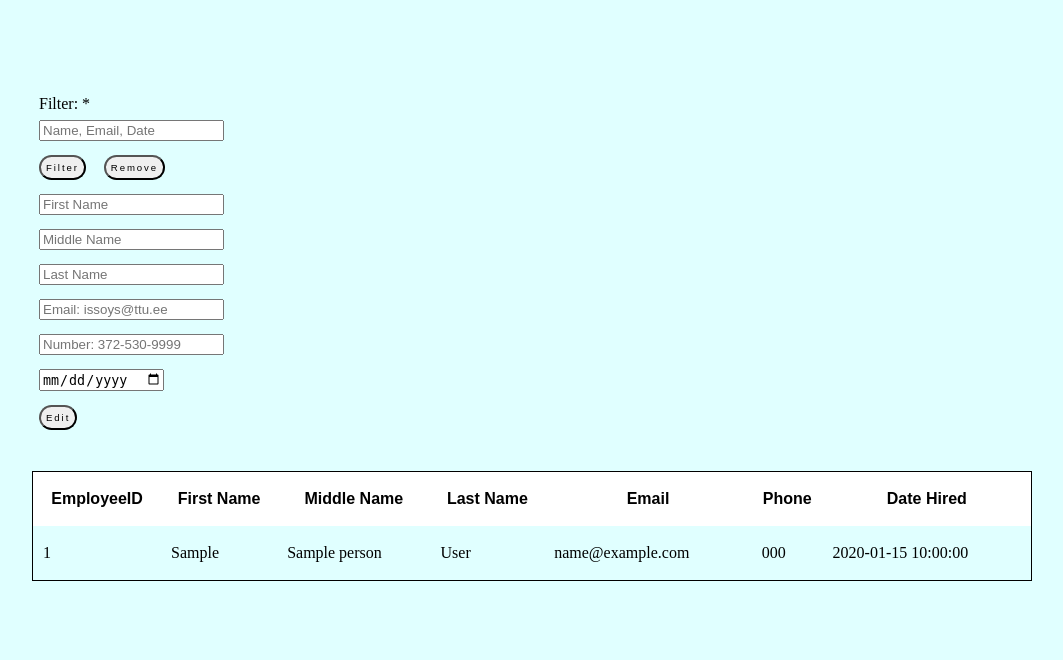
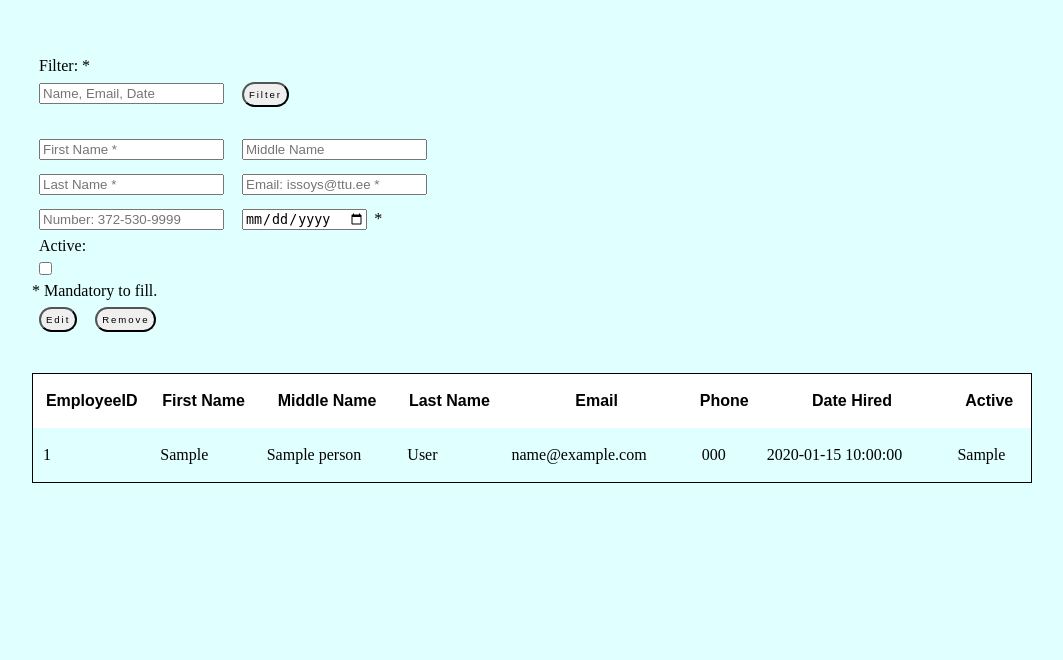
Before and after one commit to alxso/EmployeeSystem, a PHP site: page /employees.php in a window 1280 px wide. Shown: the part 89-749 px from the top of the page, without its empty margins (96-1159 px from the left). Run offline with PHP 8.4, Linux system fonts and the light colour scheme; tables that the repository leaves empty or names only in its code hold one stand-in row (values such as "Sample post"); some libraries are stand-ins or nearby versions.

Commit message:
final fix

```diff
--- a/employees.php
+++ b/employees.php
@@ -30,19 +30,23 @@
 
     <form action="employees.php" method="POST">
         <br><label for="filter">Filter: *</label><br>
-        <input type="text" id="filter" name="filter" placeholder="Name, Email, Date"><br>
-        <input type="submit" id="filterbutton" name="filterbutton" value="Filter"></input>
+        <input type="text" id="filter" name="filter" placeholder="Name, Email, Date">
+        <input type="submit" id="filterbutton" name="filterbutton" value="Filter"></input><br><br>
+        <input type="text" id="fname" name="fname" placeholder="First Name *">
+        <input type="text" id="mname" name="mname" placeholder="Middle Name"><br>
+        <input type="text" id="lname" name="lname" placeholder="Last Name *">
+        <input type="email" id="email" name="email" placeholder="Email: issoys@ttu.ee *"><br>
+        <input type="phone" id="phone" name="phone" placeholder="Number: 372-530-9999" pattern="[0-9]{3}-[0-9]{3}-[0-9]{4}">
+        <input type="date" id="hiredate" name="hiredate">*<br>
+        <label for="active">Active:</label><br>
+        <input type="checkbox" id="active" name="active" value="YES">
+        <br>* Mandatory to fill.</br>
+        <input type="submit" onclick="getIDtoEdit();" name="editbutton" value="Edit"></input>
         <input type="submit" onclick="getIDtoRemove();" name="removebutton" value="Remove"></input><br>
-        <input type="text" id="fname" name="fname" placeholder="First Name"><br>
-        <input type="text" id="mname" name="mname" placeholder="Middle Name"><br>
-        <input type="text" id="lname" name="lname" placeholder="Last Name"><br>
-        <input type="email" id="email" name="email" placeholder="Email: issoys@ttu.ee"><br>
-        <input type="phone" id="phone" name="phone" placeholder="Number: 372-530-9999" pattern="[0-9]{3}-[0-9]{3}-[0-9]{4}"><br>
-        <input type="date" id="hiredate" name="hiredate" placeholder="Date: dd/mm/yyyy"><br>
-        <input type="submit" onclick="getIDtoEdit();" name="editbutton" value="Edit"></input>
     </form><br>
 
     <?php
+    error_reporting(0);
     $link = mysqli_connect("localhost", "root", "", "employee_db", 3305);
     if (isset($_POST["filterbutton"])) {
 
@@ -64,6 +68,7 @@
             <th> <font face="Arial">Email</font> </th>
             <th> <font face="Arial">Phone</font> </th>
             <th> <font face="Arial">Date Hired</font> </th>
+            <th> <font face="Arial">Active</font> </th>
         </tr>';
 
         if ($result = $link->query($sqlfilter)) {
@@ -75,6 +80,7 @@
                 $field4 = $row["email"];
                 $field5 = $row["phone"];
                 $field6 = $row["hiredate"];
+                $field7 = $row["active"];
 
                 echo "<tr>
                   <td>$field0</td>
@@ -84,11 +90,11 @@
                   <td>$field4</td>
                   <td>$field5</td>
                   <td>$field6</td>
+                  <td>$field7</td>
               </tr>";
             }
             $result->free();
         }
-
     } else {
 
         if ($link === false) {
@@ -107,6 +113,7 @@
             <th> <font face="Arial">Email</font> </th>
             <th> <font face="Arial">Phone</font> </th>
             <th> <font face="Arial">Date Hired</font> </th>
+            <th> <font face="Arial">Active</font> </th>
         </tr>';
 
         if ($result = $link->query($sqldefault)) {
@@ -118,6 +125,7 @@
                 $field4 = $row["email"];
                 $field5 = $row["phone"];
                 $field6 = $row["hiredate"];
+                $field7 = $row["active"];
 
                 echo "<tr>
                   <td>$field0</td>
@@ -127,11 +135,11 @@
                   <td>$field4</td>
                   <td>$field5</td>
                   <td>$field6</td>
+                  <td>$field7</td>
               </tr>";
             }
             $result->free();
         }
-
     }
 
 
@@ -147,25 +155,30 @@
     }
 
 
-    function table_edit($fetchid,$fname, $mname, $lname, $email, $phone, $hiredate)
+    function table_edit($fetchid, $fname, $mname, $lname, $email, $phone, $hiredate, $active)
     {
         global $link;
 
-        $sqledit = mysqli_query($link,"UPDATE persons SET fname='$fname', mname='$mname', lname='$lname', email='$email', phone='$phone', hiredate='$hiredate' WHERE id=$fetchid;");
+        if ($active == "") {
+            $active = "NO";
+        }
+
+
+        $sqledit = mysqli_query($link, "UPDATE persons SET fname='$fname', mname='$mname', lname='$lname', email='$email', phone='$phone', hiredate='$hiredate', active='$active' WHERE id=$fetchid;");
         if (mysqli_query($link, $sqledit)) {
             echo "Record edited successfully.";
         } else {
             echo "ERROR: Could not able to execute $sqledit. " . mysqli_error($link);
         }
-        }
+    }
 
 
     if (isset($_POST['callFunc1'])) {
         echo table_remove($_POST['fetchid']);
     }
 
-   if (isset($_POST['callFunc2'])) {
-        echo table_edit($_POST['fetchid'],$_POST['fname'],$_POST['mname'],$_POST['lname'],$_POST['email'],$_POST['phone'],$_POST['hiredate']);
+    if (isset($_POST['callFunc2'])) {
+        echo table_edit($_POST['fetchid'], $_POST['fname'], $_POST['mname'], $_POST['lname'], $_POST['email'], $_POST['phone'], $_POST['hiredate'], $_POST['active']);
     }
     ?>
 
--- a/functions.js
+++ b/functions.js
@@ -21,11 +21,12 @@ function getIDtoEdit() {
     email = document.getElementById("email").value;
     phone = document.getElementById("phone").value;
     hiredate = document.getElementById("hiredate").value;
+    active = document.getElementById("active").value;
     $.ajax({
         url: "employees.php",
         type: "post",
         dataType: 'json',
-        data: { fetchid: fetchid, "callFunc2": "1", "fname": fname, "mname": mname, "lname": lname, "email": email, "phone": phone, "hiredate": hiredate },
+        data: { fetchid: fetchid, "callFunc2": "1", "fname": fname, "mname": mname, "lname": lname, "email": email, "phone": phone, "hiredate": hiredate, "active": active },
         success: function(result) {
             console.log(result.abc);
         }
--- a/style/main.css
+++ b/style/main.css
@@ -2,7 +2,7 @@
 body {
     background-color: lightcyan;
     margin-left: 10%;
-    margin-top: 13%;
+    margin-top: 10%;
 }
 
 input[type=submit] {
```
Also changed, not shown: index.php (+16 -3 lines).
